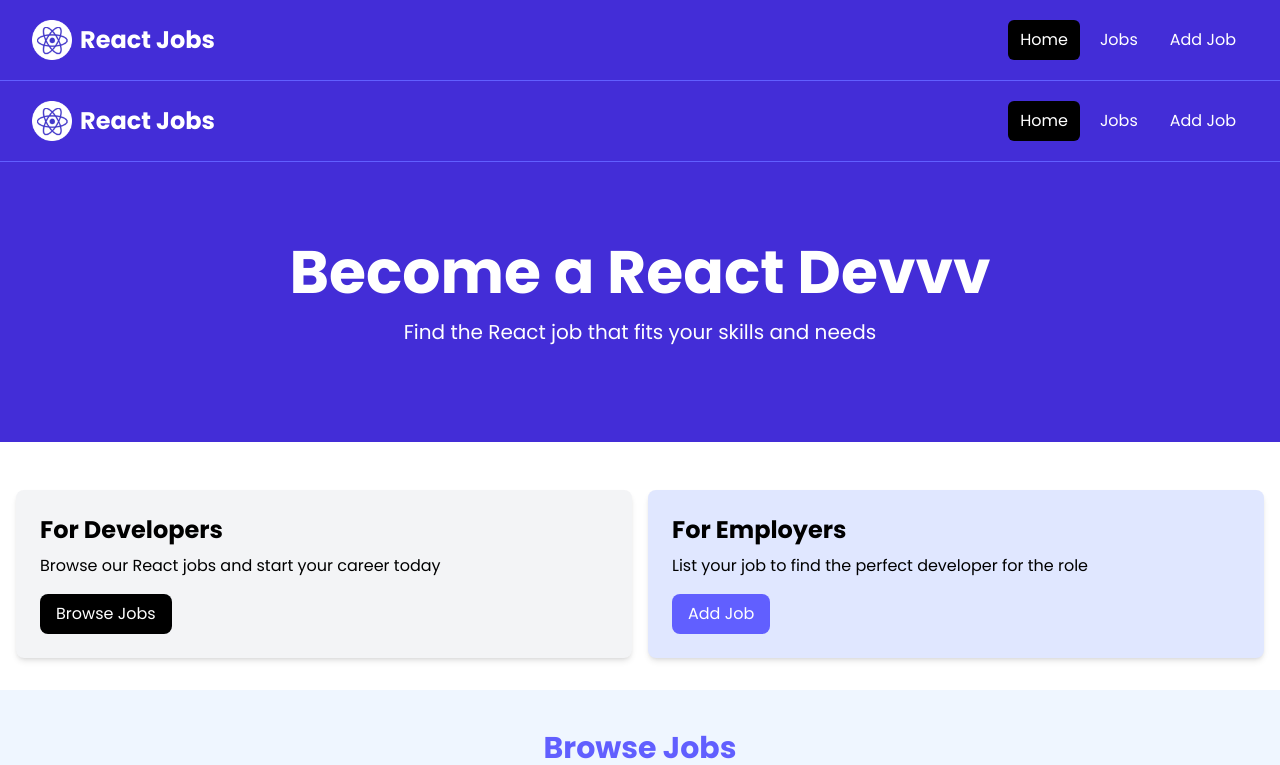
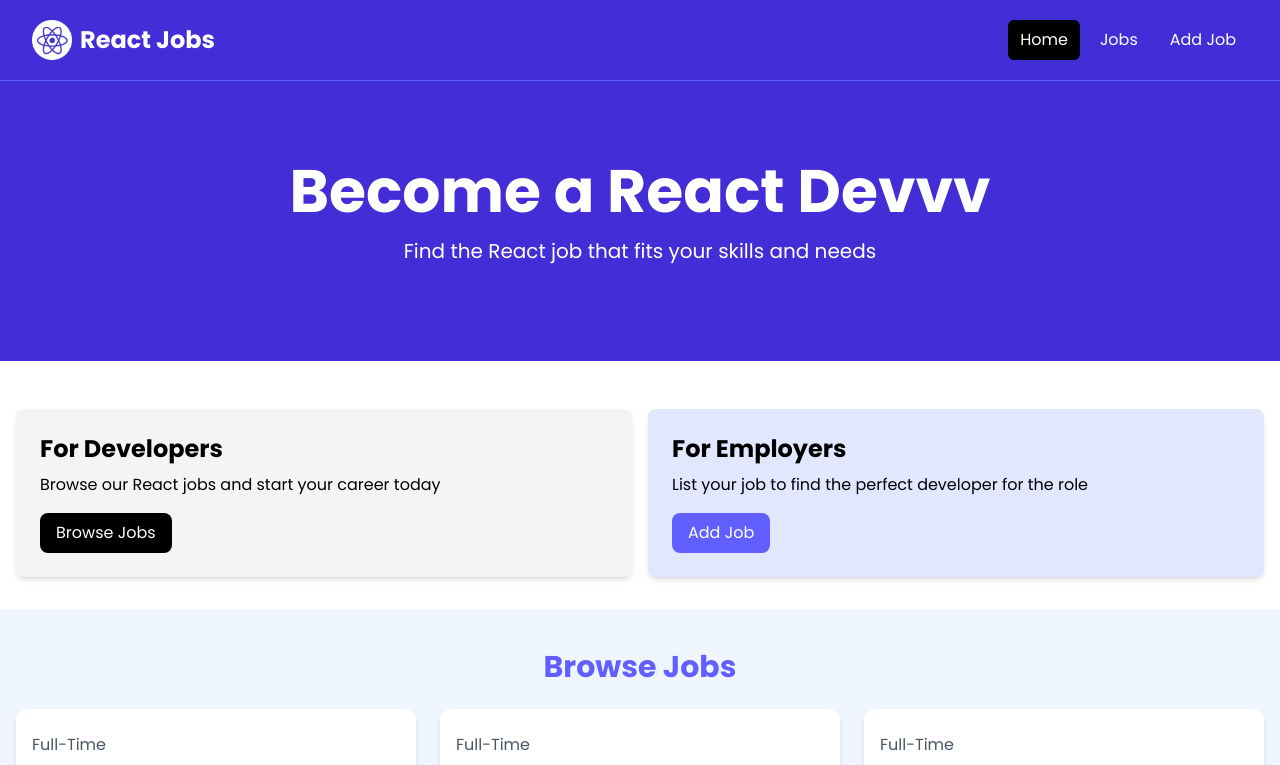
Before and after one commit to doinby/react-crashcourse-traversymedia, a React (Vite) app: page / in a window 1280 px wide. Shown: the top 765 px of the page. Built offline with nearby package versions, Linux system fonts and the light colour scheme.

Commit message:
add job page

```diff
--- a/src/App.jsx
+++ b/src/App.jsx
@@ -6,11 +6,13 @@
 } from 'react-router';
 import HomePage from './pages/HomePage';
 import MainLayout from './layouts/MainLayout';
+import JobsPage from './pages/JobsPage';
 
 const router = createBrowserRouter(
 	createRoutesFromElements(
 		<Route path='/' element={<MainLayout />}>
 			<Route index element={<HomePage />} />
+			<Route path='/jobs' element={<JobsPage />} />
 		</Route>
 	)
 );
--- a/src/pages/HomePage.jsx
+++ b/src/pages/HomePage.jsx
@@ -1,4 +1,3 @@
-import Navbar from '../components/Navbar';
 import Hero from '../components/Hero';
 import HomeCards from '../components/HomeCards';
 import JobListings from '../components/JobListings';
@@ -7,7 +6,6 @@
 export default function HomePage() {
 	return (
 		<>
-			<Navbar />
 			<Hero title='Become a React Devvv' />
 			<HomeCards />
 			<JobListings />
--- /dev/null
+++ b/src/pages/JobsPage.jsx
@@ -0,0 +1,3 @@
+export default function JobsPage() {
+	return <>jobs</>;
+}
```
